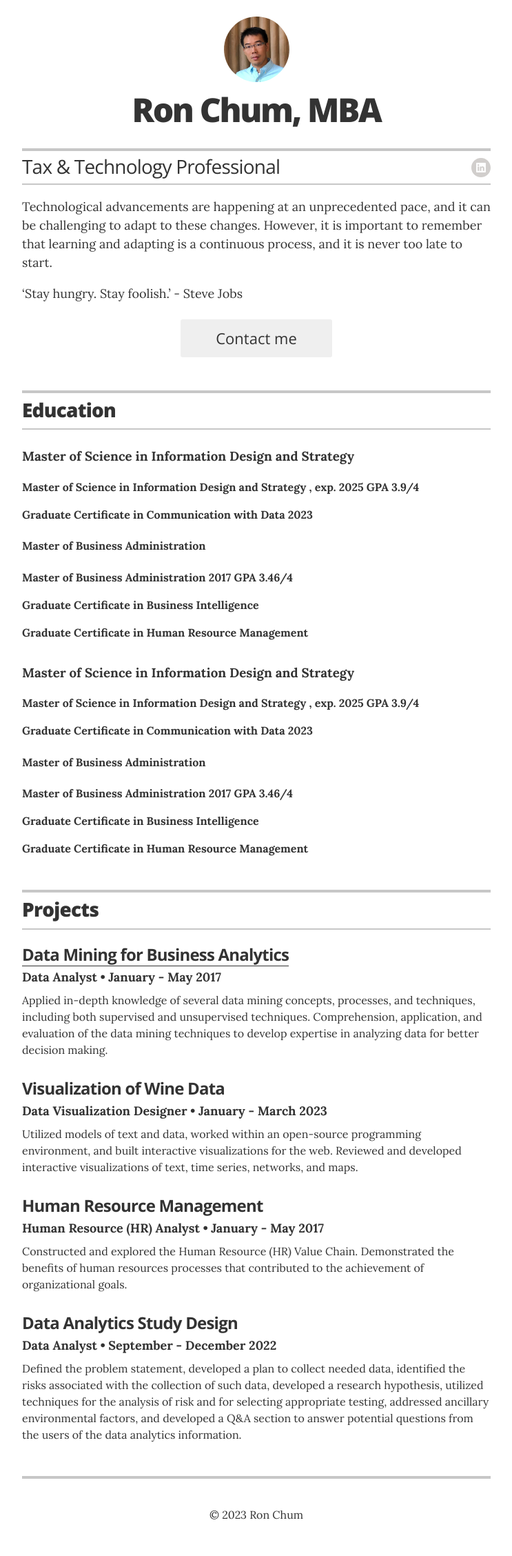
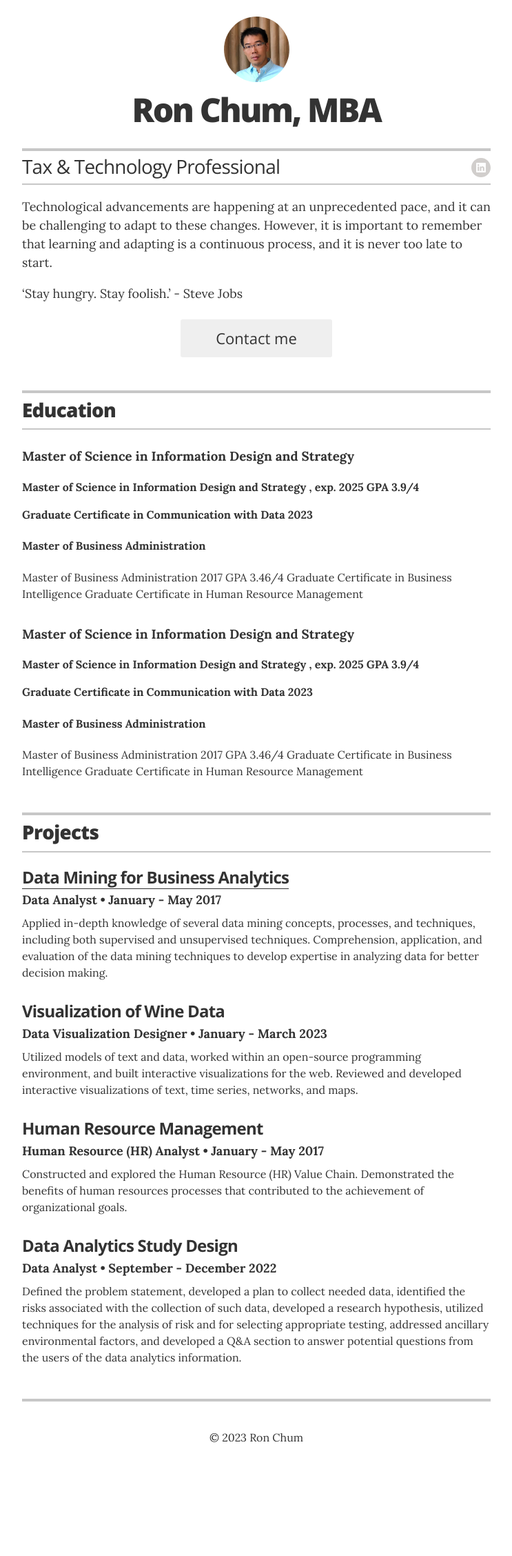
Before and after one commit to rchum/portfolio, a Jekyll site: the page built from index.html, in a window 1280 px wide. Shown: the whole page at 69% size, without its empty margins (268-1011 px from the left). Built offline with Jekyll 4.4.1, drawn with Linux system fonts in a browser that asks for light colours; after the commit the page ends 2144 px from its top, so only the background shows below that.

```diff
--- a/_layouts/resume.html
+++ b/_layouts/resume.html
@@ -63,9 +63,9 @@
           <p><b>Graduate Certificate in Communication with Data 2023</b></p>
 
         <h4>Master of Business Administration</h4>
-          <p><b>Master of Business Administration 2017 GPA 3.46/4</b></p>
-          <p><b>Graduate Certificate in Business Intelligence</b></p>
-          <p><b>Graduate Certificate in Human Resource Management</b></p>
+          <a<b>Master of Business Administration 2017 GPA 3.46/4</b></a>
+          <a<b>Graduate Certificate in Business Intelligence</b></a>
+          <a<b>Graduate Certificate in Human Resource Management</b></a>
        <!-- <h4 class="resume-item-details group" itemprop="description">{{ education.degree }} &bull; {{ education.year }}</h4>
         <h5 class="resume-item-details award-title" itemprop="description">{{ education.award }}</h5> -->
   <!-- Uncomment the following code block to include a list of awards -->
```
